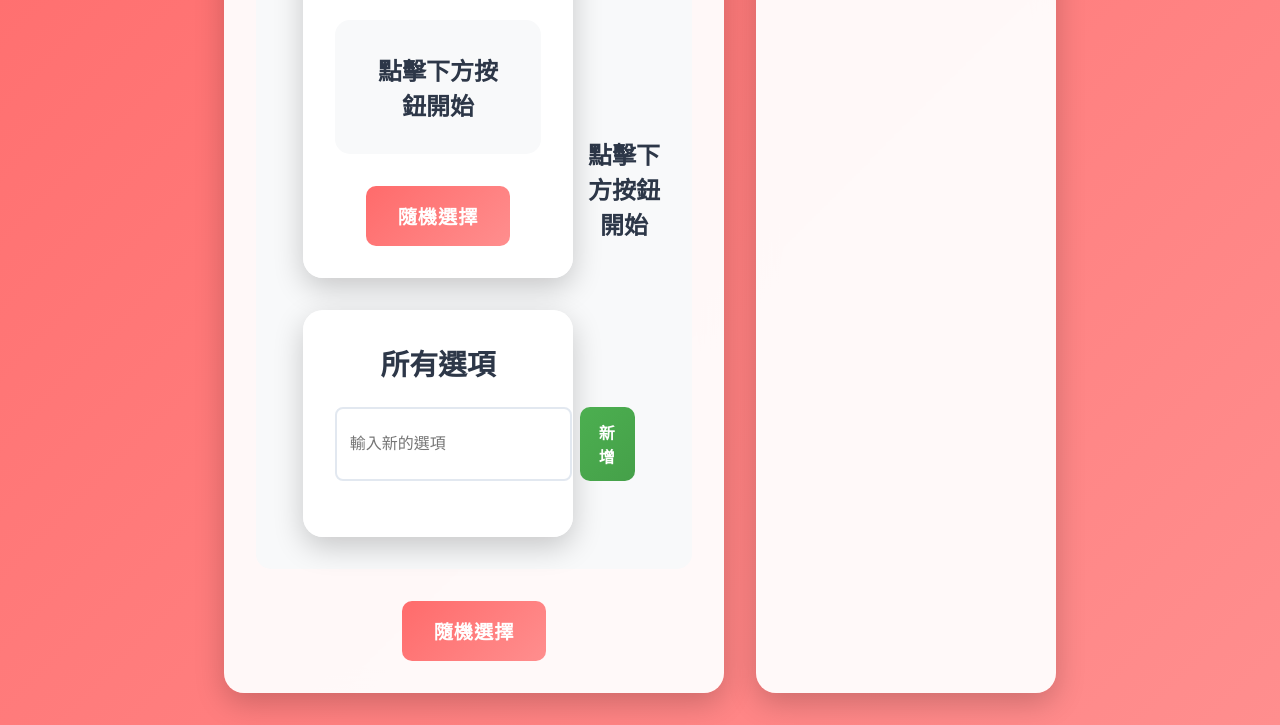
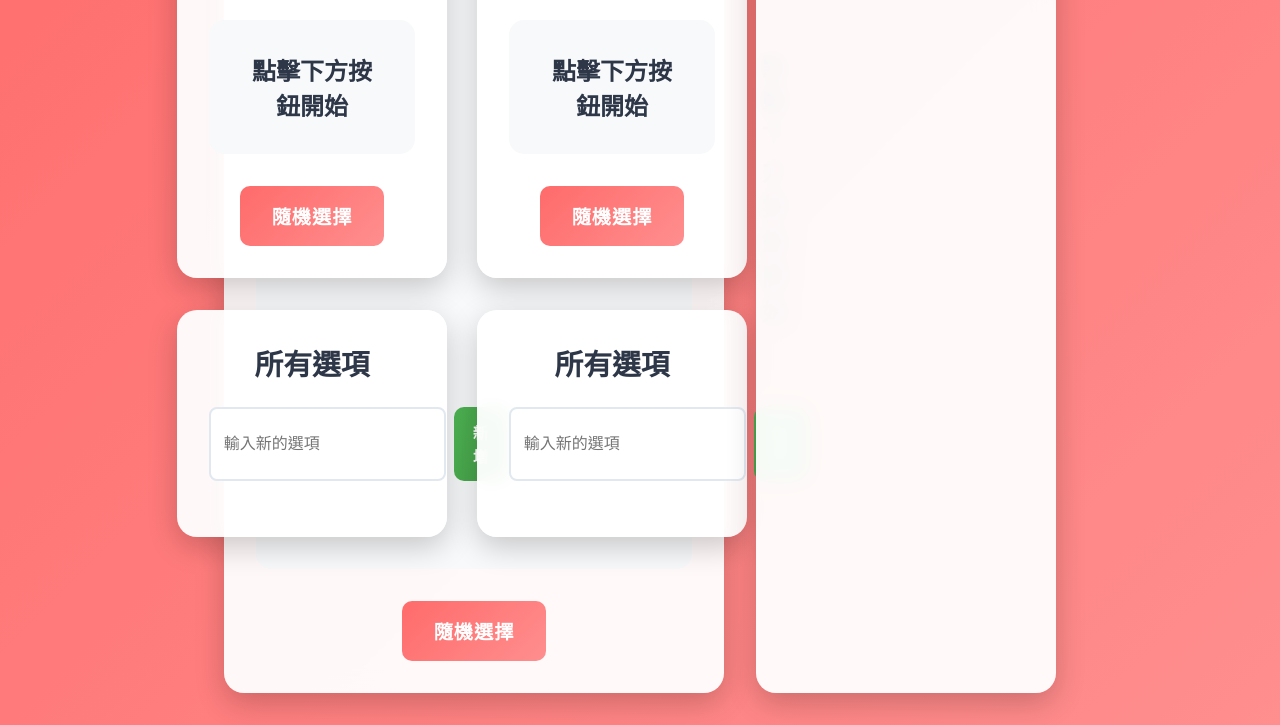
Before and after one commit to HUANGG798/meal, a plain HTML site: page index.html in a window 1280 px wide. Shown: the part 346-1071 px from the top of the page. Drawn offline with Linux system fonts and the light colour scheme.

Commit message:
Update index.html

```diff
--- a/index.html
+++ b/index.html
@@ -10,7 +10,35 @@
     <div class="main-container">
         <div class="container">
             <h1>今天吃什麼？</h1>
-            <div class="result-box"><!DOCTYPE html>
+            <div class="result-box"><!DOCTYPE html><!DOCTYPE html>
+<html lang="zh-TW">
+<head>
+    <meta charset="UTF-8">
+    <meta name="viewport" content="width=device-width, initial-scale=1.0">
+    <title>今天吃什麼？</title>
+    <link rel="stylesheet" href="style.css">
+</head>
+<body>
+    <div class="main-container">
+        <div class="container">
+            <h1>今天吃什麼？</h1>
+            <div class="result-box">
+                <p id="result">點擊下方按鈕開始</p>
+            </div>
+            <button id="generateBtn">隨機選擇</button>
+        </div>
+        <div class="options-list">
+            <h2>所有選項</h2>
+            <div class="add-option">
+                <input type="text" id="newOption" placeholder="輸入新的選項">
+                <button id="addBtn">新增</button>
+            </div>
+            <ul id="optionsList"></ul>
+        </div>
+    </div>
+    <script src="script.js"></script>
+</body>
+</html>
 <html lang="zh-TW">
 <head>
     <meta charset="UTF-8">
```
